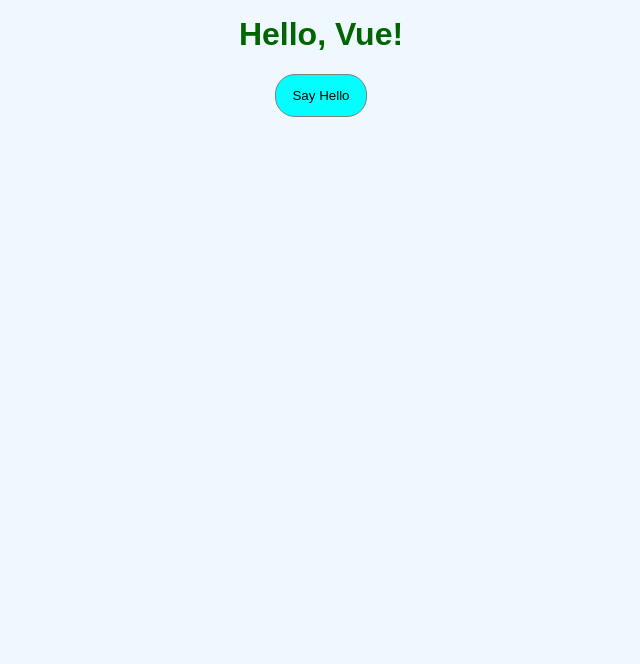
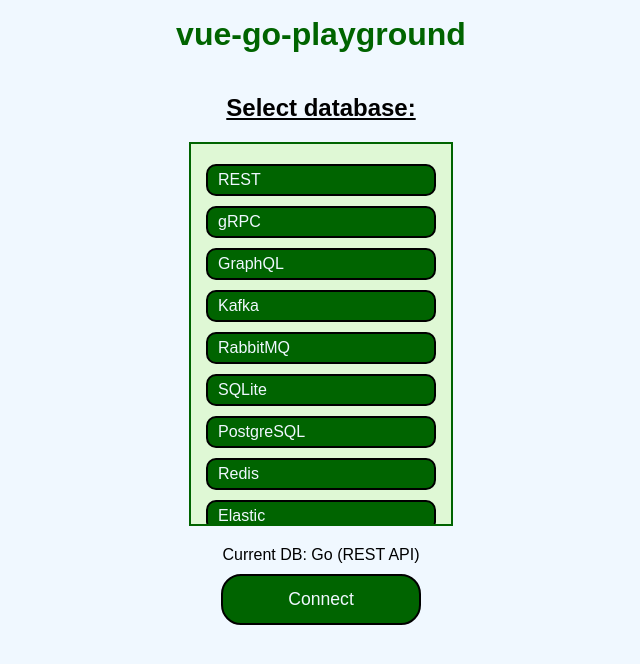
Before and after one commit to chnmk/vue-go-playground, a Vue app in the folder frontend/: page / in a window 1280 px wide. Shown: the top 664 px of the page, without its empty margins (319-959 px from the left). Built offline with nearby package versions, Linux system fonts and the light colour scheme; what @vue/apollo-components, @vue/apollo-option would draw is missing.

Commit message:
feat: add connection select to frontend app

```diff
--- a/frontend/index.html
+++ b/frontend/index.html
@@ -4,7 +4,7 @@
     <meta charset="UTF-8">
     <link rel="icon" href="/public/favicon.ico">
     <meta name="viewport" content="width=device-width, initial-scale=1.0">
-    <title>Vite App</title>
+    <title>Vue Playground</title>
   </head>
   <body>
     <div id="app"></div>
--- /dev/null
+++ b/frontend/src/components/DataReader.vue
@@ -0,0 +1,143 @@
+<template>
+  <div class="reader-wrapper">
+    <h2 class="title">
+      Select database:
+    </h2>
+    <div class="select-box">
+      <div class="select-item" @click="selected='REST'">
+        REST
+      </div>
+      <div class="select-item" @click="selected='gRPC'">
+        gRPC
+      </div>
+      <div class="select-item" @click="selected='GraphQL'">
+        GraphQL
+      </div>
+      <div class="select-item" @click="selected='Kafka'">
+        Kafka
+      </div>
+      <div class="select-item" @click="selected='RabbitMQ'">
+        RabbitMQ
+      </div>
+      <div class="select-item" @click="selected='SQLite'">
+        SQLite
+      </div>
+      <div class="select-item" @click="selected='PostgreSQL'">
+        PostgreSQL
+      </div>
+      <div class="select-item" @click="selected='Redis'">
+        Redis
+      </div>
+      <div class="select-item" @click="selected='Elastic'">
+        Elastic
+      </div>
+      <div class="select-item" @click="selected='Clickhouse'">
+        Clickhouse
+      </div>
+      <div class="select-item" @click="selected='R'">
+        R
+      </div>
+    </div>
+    <div class="display">
+      Current DB: {{ selected }}
+    </div>
+    <div class="button-wrapper">
+
+      <button @click="connect" class="button">
+        Connect
+      </button>
+    </div>
+  </div>
+</template>
+
+<script setup lang="ts">
+import { ref } from 'vue';
+import axios from 'axios';
+
+let selected = ref("Go (REST API)")
+
+function connect() {
+  if (selected.value === "GraphQL") {
+    alert("GraphQL connection placeholder.")
+    return
+  }
+
+  let url = "/api/" + selected.value
+
+  axios.post(url, {
+    message: 'Hello from Vue'
+  })
+  .then(function (response) {
+    console.log(response);
+    alert("Success! Check console for details.")
+  })
+  .catch((error) => {
+    window.alert(`The API returned an error: ${error}`);
+  })
+}
+</script>
+
+<style scoped>
+.reader-wrapper {
+  display: grid;
+  justify-content: center;
+}
+
+.title {
+  text-decoration: underline;
+  display: flex;
+  justify-content: center;
+}
+
+.select-box {
+  background-color: #dff8d5;
+  border: 2px solid darkgreen;
+  padding: 10px 5px 20px 5px;
+  min-width: 250px;
+  max-height: 350px;
+  overflow-y: scroll;
+}
+
+.select-item {
+  background-color: darkgreen;
+  border: 2px solid black;
+  padding: 5px 10px 5px 10px;
+  border-radius: 10px;
+  color: aliceblue;
+  margin: 10px;
+  transition: .2s;
+}
+
+.select-item:hover {
+  cursor: pointer;
+  background-color: darkolivegreen;
+}
+
+.display {
+  margin-top: 20px;
+  display: flex;
+  justify-content: center;
+}
+
+.button-wrapper {
+  display: flex;
+  justify-content: center;
+  margin-top: 10px;
+}
+
+.button {
+  width: 200px;
+  background-color: darkgreen;
+  color: aliceblue;
+  font-size: 1.1rem;
+  border-radius: 20px;
+  border: 2px solid black;
+  padding: 0.8rem 1rem;
+  transition: .3s;
+}
+
+.button:hover {
+  cursor: pointer;
+  background-color: darkolivegreen;
+}
+</style>
--- a/frontend/src/components/HelloButton.vue
+++ /dev/null
@@ -1,44 +0,0 @@
-<template>
-  <div class="button-wrapper">
-    <button @click="hello" class="hello">
-      Say Hello
-    </button>
-  </div>
-</template>
-
-<script setup lang="ts">
-import axios from 'axios';
-
-function hello() {
-  axios.post("/api/hello", {
-    message: 'Hello from Vue'
-  })
-  .then(function (response) {
-    console.log(response);
-    alert("Success! Check console for details.")
-  })
-  .catch((error) => {
-    window.alert(`The API returned an error: ${error}`);
-  })
-}
-</script>
-
-<style scoped>
-.button-wrapper {
-  display: flex;
-  justify-content: center;
-}
-
-.hello {
-  background-color: aqua;
-  border-radius: 20px;
-  border: 1px solid gray;
-  padding: 0.8rem 1rem;
-  transition: .3s;
-}
-
-.hello:hover {
-  cursor: pointer;
-  background-color: aquamarine;
-}
-</style>
--- a/frontend/src/components/MainLayout.vue
+++ b/frontend/src/components/MainLayout.vue
@@ -1,9 +1,9 @@
 <template>
   <div class="wrapper">
     <h1 class="message">
-      Hello, Vue!
+      vue-go-playground
     </h1>
-    <HelloButton />
+    <DataReader />
     <!--
       <HelloGraphQL />
     -->
@@ -11,10 +11,9 @@
 </template>
 
 <script setup lang="ts">
-import HelloButton from './HelloButton.vue'
+import DataReader from './DataReader.vue'
 // @ts-ignore
-import HelloGraphQL from './HelloGraphQL.vue';
-// import DataDisplay from './DataDisplay.vue'
+// import HelloGraphQL from './HelloGraphQL.vue';
 </script>
 
 <style scoped>
```
